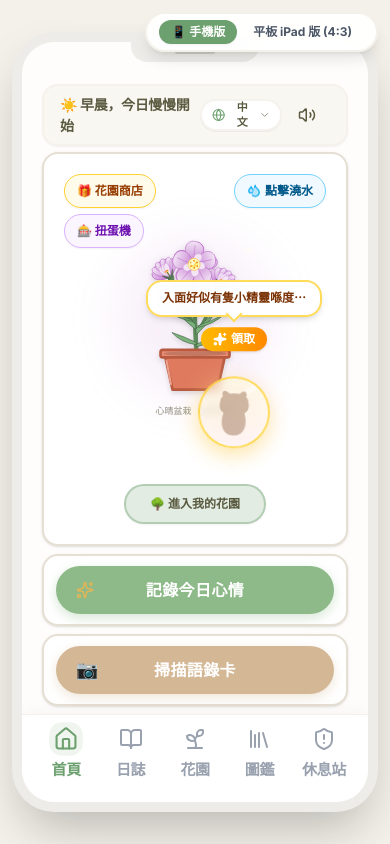
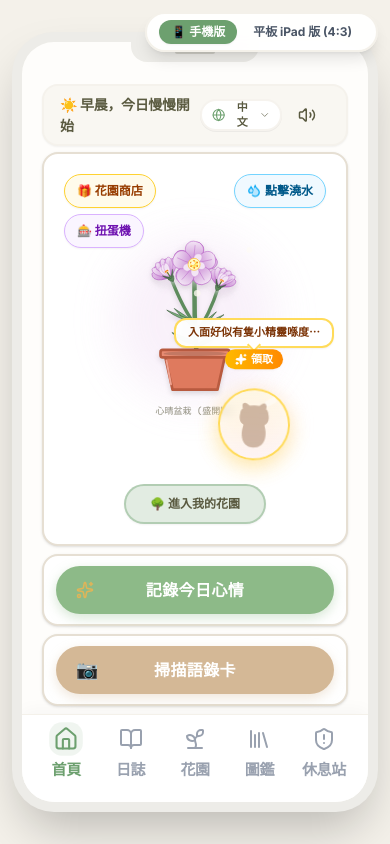
Before and after one commit to Cindyyeung/08-10_-_cindy, a React (Vite) app: page / in a window 390 px wide. Built offline with nearby package versions, Linux system fonts and the light colour scheme.

Commit message:
style(ui): adjust CatAdoptionOrb positioning and styling
Refine the positioning and appearance of the adoption orb and its dialogue bubble to improve visual layout on smaller screens.

```diff
--- a/src/components/CatAdoptionOrb.tsx
+++ b/src/components/CatAdoptionOrb.tsx
@@ -59,24 +59,24 @@ export default function CatAdoptionOrb({ onAdoptComplete, isIpad = false }: CatA
 
   return (
     <div
-      className={`absolute ${isIpad ? 'bottom-6 right-6' : 'bottom-4 right-3'} z-40 flex flex-col items-center justify-end select-none pointer-events-auto`}
+      className={`absolute ${isIpad ? 'bottom-6 right-6' : 'bottom-1 right-0 sm:right-2'} z-40 flex flex-col items-center justify-end select-none pointer-events-auto`}
       style={{ touchAction: 'none' }}
       onClick={(e) => e.stopPropagation()}
     >
       {/* Dialogue / Subtitle Overlay above the Orb */}
       <AnimatePresence mode="wait">
         {stage === 1 && (
-          <div className="flex flex-col items-center z-50 relative">
+          <div className="flex flex-col items-center z-50 relative gap-0.5 -mb-0.5">
             <motion.div
               key="stage1-bubble"
               initial={{ opacity: 0, y: 8, scale: 0.85 }}
               animate={{ opacity: 1, y: 0, scale: 1 }}
               exit={{ opacity: 0, scale: 0.85 }}
-              className="mb-2 bg-white/95 backdrop-blur-md px-3.5 py-2 rounded-2xl shadow-md border-2 border-amber-300/80 relative max-w-[210px] text-center"
+              className="bg-white/95 backdrop-blur-md px-3 py-1.5 rounded-xl shadow-xs border-2 border-amber-300/80 relative max-w-[190px] text-center"
             >
-              <div className="absolute -bottom-1.5 left-1/2 -translate-x-1/2 w-3 h-3 bg-white border-b-2 border-r-2 border-amber-300/80 rotate-45"></div>
-              <div className="flex flex-col items-center gap-1">
-                <span className="text-xs font-black text-amber-900 leading-snug">
+              <div className="absolute -bottom-1 left-1/2 -translate-x-1/2 w-2.5 h-2.5 bg-white border-b-2 border-r-2 border-amber-300/80 rotate-45"></div>
+              <div className="flex flex-col items-center">
+                <span className="text-[11px] sm:text-xs font-black text-amber-900 leading-tight whitespace-nowrap">
                   {language === 'en' ? 'Looks like there\'s a little spirit inside⋯' : '入面好似有隻小精靈喺度⋯'}
                 </span>
               </div>
@@ -88,9 +88,9 @@ export default function CatAdoptionOrb({ onAdoptComplete, isIpad = false }: CatA
               animate={{ opacity: 1, y: 0, scale: 1 }}
               exit={{ opacity: 0, scale: 0.85 }}
               onClick={handleClaim}
-              className="mt-1 mb-1 px-3 py-1 bg-gradient-to-r from-amber-400 to-orange-400 hover:from-amber-500 hover:to-orange-500 text-white rounded-full text-xs font-black shadow-sm flex items-center gap-1 active:scale-95 transition cursor-pointer border-0 animate-bounce"
+              className="px-2.5 py-0.5 bg-gradient-to-r from-amber-400 to-orange-400 hover:from-amber-500 hover:to-orange-500 text-white rounded-full text-[11px] font-black shadow-xs flex items-center gap-1 active:scale-95 transition cursor-pointer border-0 animate-bounce whitespace-nowrap"
             >
-              <Sparkles className="w-3.5 h-3.5 fill-white" />
+              <Sparkles className="w-3 h-3 fill-white" />
               <span>{language === 'en' ? 'Claim' : '領取'}</span>
             </motion.button>
           </div>
@@ -102,10 +102,10 @@ export default function CatAdoptionOrb({ onAdoptComplete, isIpad = false }: CatA
             initial={{ opacity: 0, scale: 0.8 }}
             animate={{ opacity: 1, scale: 1 }}
             exit={{ opacity: 0, scale: 0.8 }}
-            className="mb-2 bg-amber-50/95 backdrop-blur-md px-3.5 py-2 rounded-2xl shadow-md border-2 border-amber-400 z-50 relative max-w-[210px] text-center"
+            className="mb-1 bg-amber-50/95 backdrop-blur-md px-3 py-1.5 rounded-xl shadow-xs border-2 border-amber-400 z-50 relative max-w-[190px] text-center"
           >
-            <div className="absolute -bottom-1.5 left-1/2 -translate-x-1/2 w-3 h-3 bg-amber-50 border-b-2 border-r-2 border-amber-400 rotate-45"></div>
-            <span className="text-xs font-black text-amber-900 leading-snug animate-pulse">
+            <div className="absolute -bottom-1 left-1/2 -translate-x-1/2 w-2.5 h-2.5 bg-amber-50 border-b-2 border-r-2 border-amber-400 rotate-45"></div>
+            <span className="text-[11px] sm:text-xs font-black text-amber-900 leading-tight animate-pulse whitespace-nowrap">
               {language === 'en' ? 'It\'s almost coming out! So excited!' : '就快出嚟啦！好期待呀！'}
             </span>
           </motion.div>
@@ -117,10 +117,10 @@ export default function CatAdoptionOrb({ onAdoptComplete, isIpad = false }: CatA
             initial={{ opacity: 0, y: 10, scale: 0.8 }}
             animate={{ opacity: 1, y: 0, scale: 1 }}
             exit={{ opacity: 0, scale: 0.8 }}
-            className="mb-2 bg-white/95 backdrop-blur-md px-3.5 py-2 rounded-2xl shadow-md border-2 border-brand-sage z-50 relative max-w-[210px] text-center"
+            className="mb-1 bg-white/95 backdrop-blur-md px-3 py-1.5 rounded-xl shadow-xs border-2 border-brand-sage z-50 relative max-w-[190px] text-center"
           >
-            <div className="absolute -bottom-1.5 left-1/2 -translate-x-1/2 w-3 h-3 bg-white border-b-2 border-r-2 border-brand-sage rotate-45"></div>
-            <span className="text-xs font-black text-brand-moss leading-snug">
+            <div className="absolute -bottom-1 left-1/2 -translate-x-1/2 w-2.5 h-2.5 bg-white border-b-2 border-r-2 border-brand-sage rotate-45"></div>
+            <span className="text-[11px] sm:text-xs font-black text-brand-moss leading-tight whitespace-nowrap">
               {language === 'en' ? 'Meow~! So happy to meet you at last!' : '喵～！終於見到你啦！'}
             </span>
           </motion.div>
```
